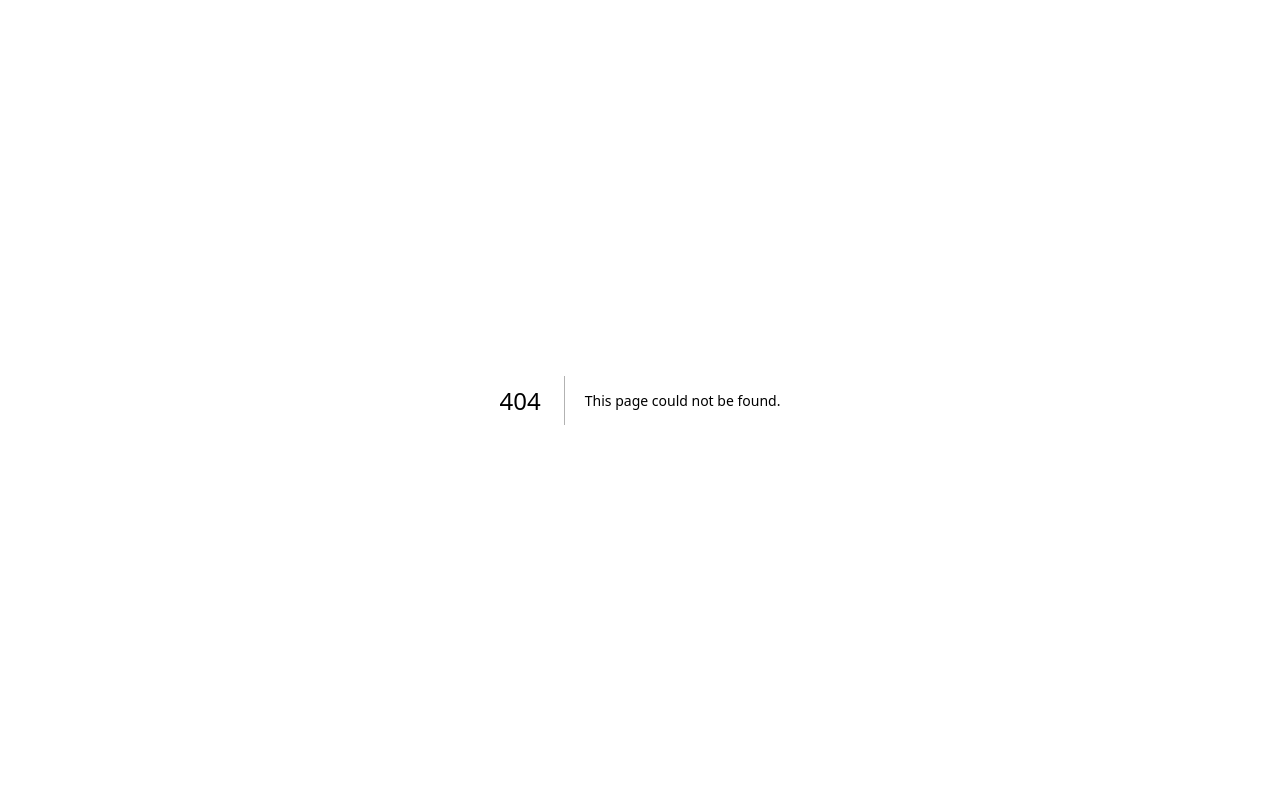
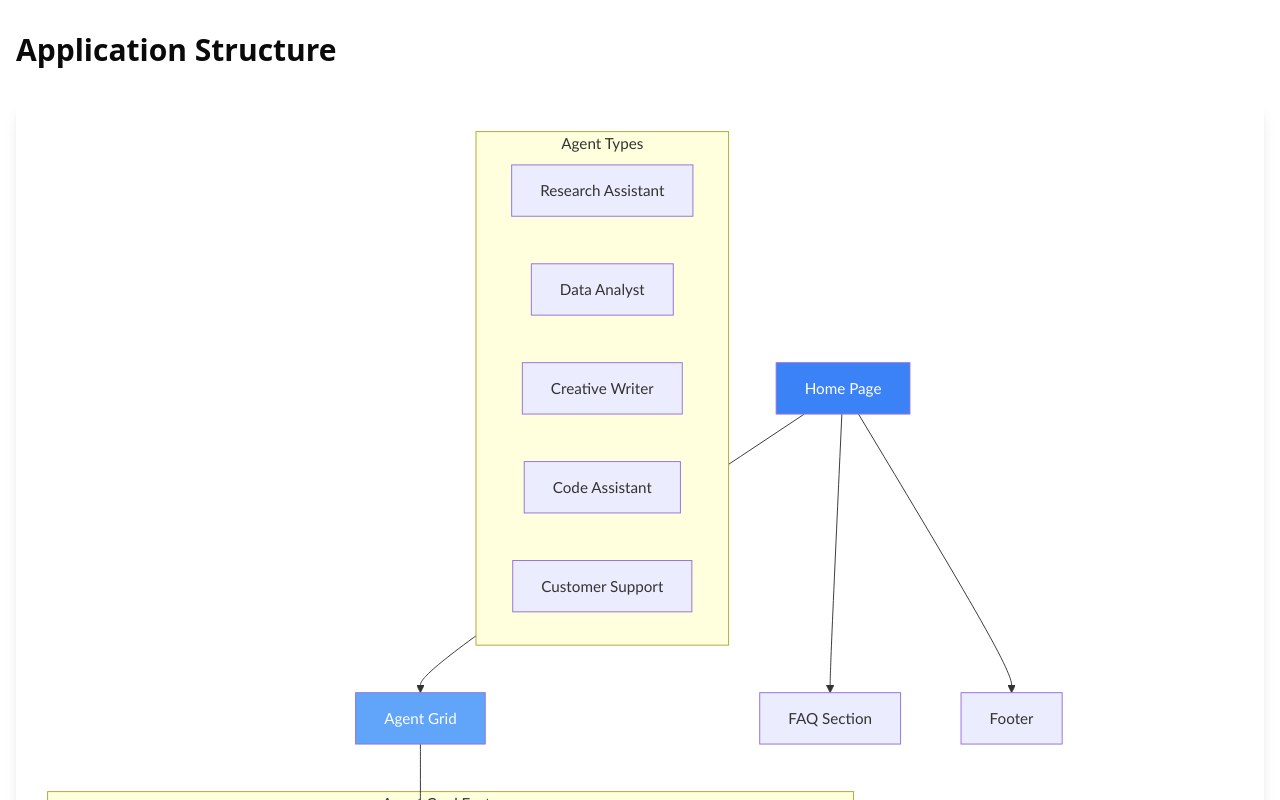
Before and after one commit to filip-levi/vibex-template, a Next.js app: page /diagram in a window 1280 px wide. Before the commit this address had no page. Shown: the top 800 px of the page. Built offline with nearby package versions, Linux system fonts and the light colour scheme.

Commit message:
Mermaid JS integration

```diff
--- /dev/null
+++ b/src/app/diagram/page.tsx
@@ -0,0 +1,48 @@
+import { Mermaid } from '@/components/ui/mermaid';
+
+const diagram = `
+graph TD
+    A[Home Page] --> B[Agent Grid]
+    A --> C[FAQ Section]
+    A --> D[Footer]
+
+    B --> E[Agent Cards]
+    E --> F[Agent Details]
+    F --> G[Agent Chat Interface]
+
+    subgraph Agent Card Features
+        E --> H[Name & Role]
+        E --> I[Description]
+        E --> J[Connect Button]
+        E --> K[Hover Effects]
+    end
+
+    subgraph Chat Interface
+        G --> L[Voice Controls]
+        G --> M[Message History]
+        G --> N[Real-time Communication]
+    end
+
+    subgraph Agent Types
+        O[Research Assistant]
+        P[Data Analyst]
+        Q[Creative Writer]
+        R[Code Assistant]
+        S[Customer Support]
+    end
+
+    style A fill:#3b82f6,color:white
+    style B fill:#60a5fa,color:white
+    style G fill:#93c5fd,color:white
+`;
+
+export default function DiagramPage() {
+  return (
+    <div className="container mx-auto px-4 py-8">
+      <h1 className="text-3xl font-bold mb-8">Application Structure</h1>
+      <div className="bg-white p-6 rounded-lg shadow-lg">
+        <Mermaid chart={diagram} className="w-full overflow-auto" />
+      </div>
+    </div>
+  );
+}
--- /dev/null
+++ b/src/components/ui/mermaid.tsx
@@ -0,0 +1,31 @@
+'use client';
+
+import { useEffect, useRef } from 'react';
+import mermaid from 'mermaid';
+
+interface MermaidProps {
+  chart: string;
+  className?: string;
+}
+
+export function Mermaid({ chart, className }: MermaidProps) {
+  const ref = useRef<HTMLDivElement>(null);
+
+  useEffect(() => {
+    mermaid.initialize({
+      startOnLoad: true,
+      theme: 'default',
+      securityLevel: 'loose',
+    });
+
+    if (ref.current) {
+      mermaid.render('mermaid', chart).then(({ svg }) => {
+        if (ref.current) {
+          ref.current.innerHTML = svg;
+        }
+      });
+    }
+  }, [chart]);
+
+  return <div ref={ref} className={className} />;
+}
```
